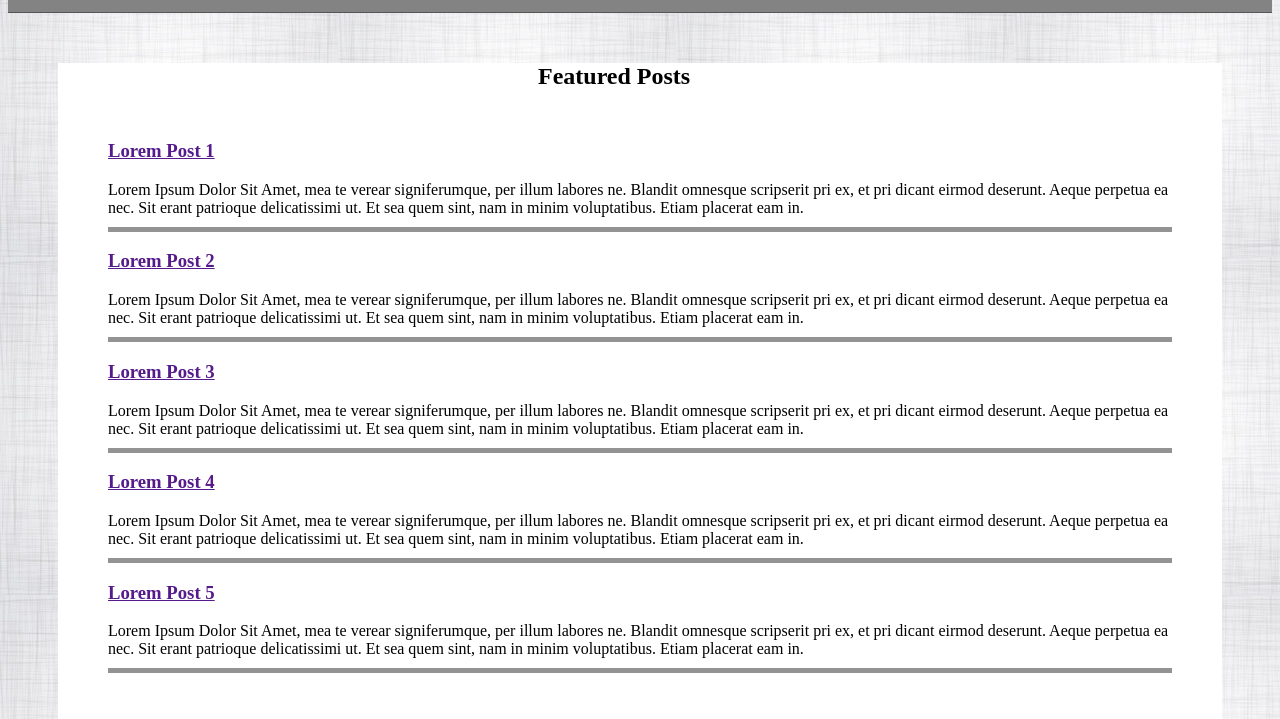
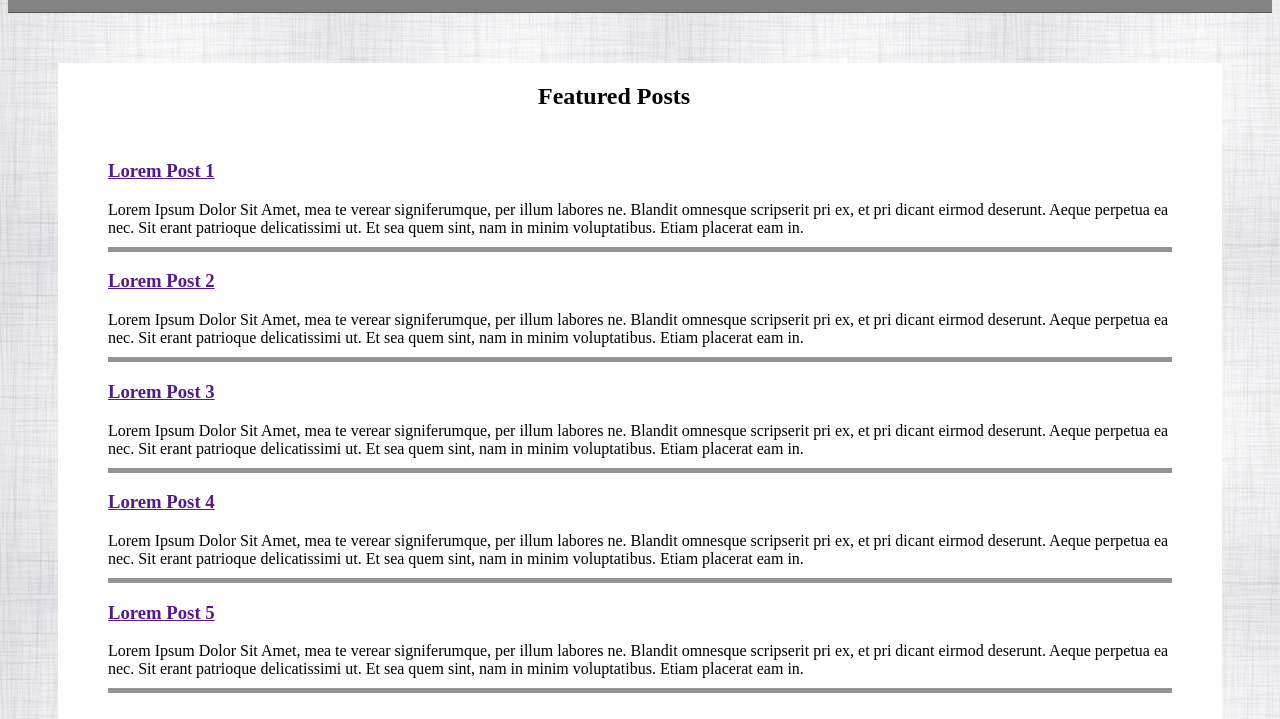
Before and after one commit to DyandraWI/Tugas_PakJum2, a plain HTML site: page index.html in a window 1280 px wide. Shown: the part 81-800 px from the top of the page. Drawn offline with Linux system fonts and the light colour scheme.

Commit message:
First Commit

```diff
--- a/public/CSS/Style.css
+++ b/public/CSS/Style.css
@@ -1,5 +1,6 @@
 h1{
     padding-left: 480px;
+    padding-top: 20px;
 }
 
 nav{
@@ -37,7 +38,7 @@ h5{
 .flex-container {
     background-color: rgb(255, 255, 255);
     margin: 50px;
-    padding-bottom: 20px;
+    padding-bottom: 3px;
   }
 
 .border{
```
